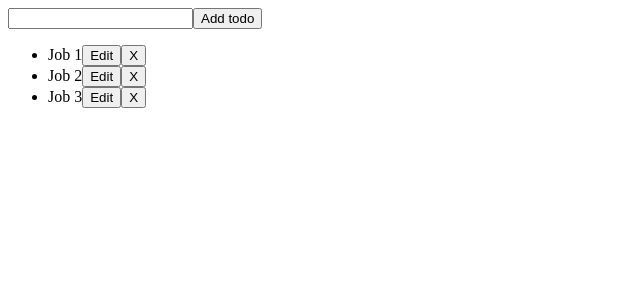
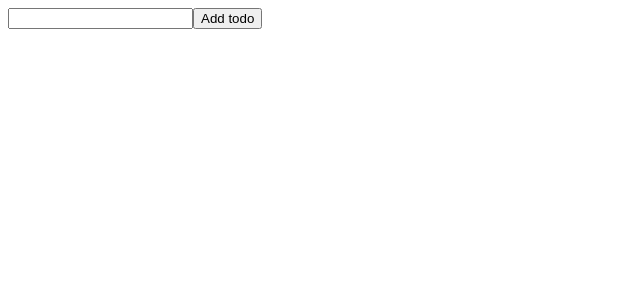
Before and after one commit to MinLT99/minltsource2024, a React (Vite) app: page / in a window 1280 px wide. Shown: the top 300 px of the page, without its empty margins (0-640 px from the left). Built offline with nearby package versions, Linux system fonts and the light colour scheme.

Commit message:
Lưu vào local

```diff
--- a/package.json
+++ b/package.json
@@ -15,7 +15,7 @@
     "react": "^18.2.0",
     "react-dom": "^18.2.0",
     "react-hook-form": "^7.51.4",
-    "react-router-dom": "^6.22.3",
+    "react-router-dom": "^6.23.0",
     "sass": "^1.75.0"
   },
   "devDependencies": {
--- a/src/Example/Todo.jsx
+++ b/src/Example/Todo.jsx
@@ -4,28 +4,36 @@ Todo.propTypes = {
 
 };
 
-const todoList = [
-    "Job 1",
-    "Job 2",
-    "Job 3"
-]
+function Todo(props) {
+    const localSto = JSON.parse(localStorage.getItem('jobs'))
 
-function Todo(props) {
     const [job, setJob] = useState('')
-    const [jobs, setJobs] = useState(todoList)
+    const [jobs, setJobs] = useState(localSto ?? [])
     const [editIndex, setEditIndex] = useState(null)
     const [editText, setEditText] = useState('')
 
     const handleAdd = () => {
-        const newTodoList = [...jobs, job]
-        setJobs(newTodoList)
+        setJobs(pre => {
+            const newTodo = [...pre, job]
+
+            const saveLc = JSON.stringify(newTodo)
+            localStorage.setItem('jobs', saveLc)
+
+            return newTodo
+        })
         setJob('')
     }
 
     const handleDelete = (i) => {
-        const newTodoList1 = [...jobs]
-        newTodoList1.splice(i, 1)
-        setJobs(newTodoList1)
+        setJobs(pre => {
+            const newTodoList1 = [...pre]
+            newTodoList1.splice(i, 1)
+
+            const saveLc = JSON.stringify(newTodoList1)
+            localStorage.setItem('jobs', saveLc)
+
+            return newTodoList1
+        })
         setEditIndex(null)
     }
 
@@ -40,6 +48,7 @@ function Todo(props) {
         setJobs(newList)
         setEditIndex(null)
         setEditText('')
+
     }
 
     return (
@@ -70,6 +79,9 @@ function Todo(props) {
                     </li>
                 ))}
             </ul>
+            <div>
+
+            </div>
         </div>
     );
 }
```
Also changed, not shown: 1 other file (tests, documents, lock files or other folders).
